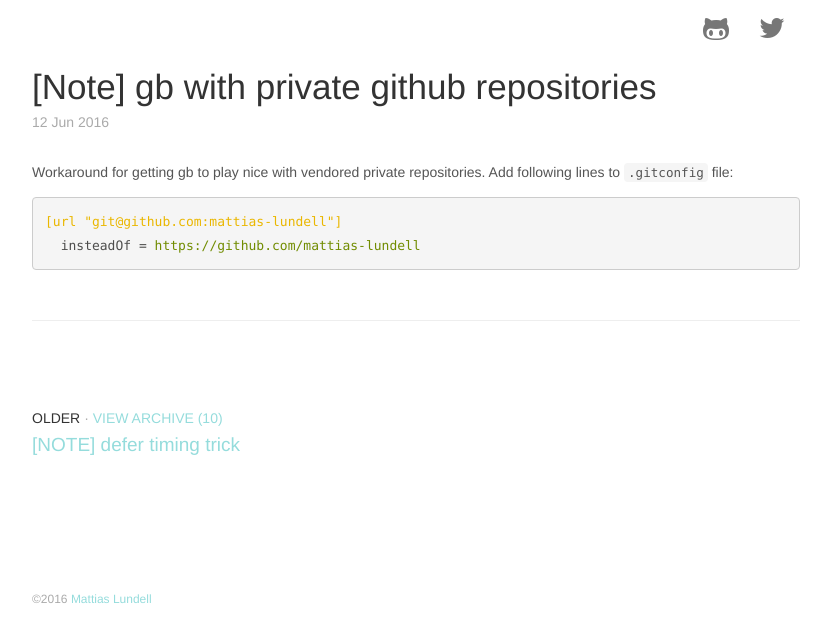
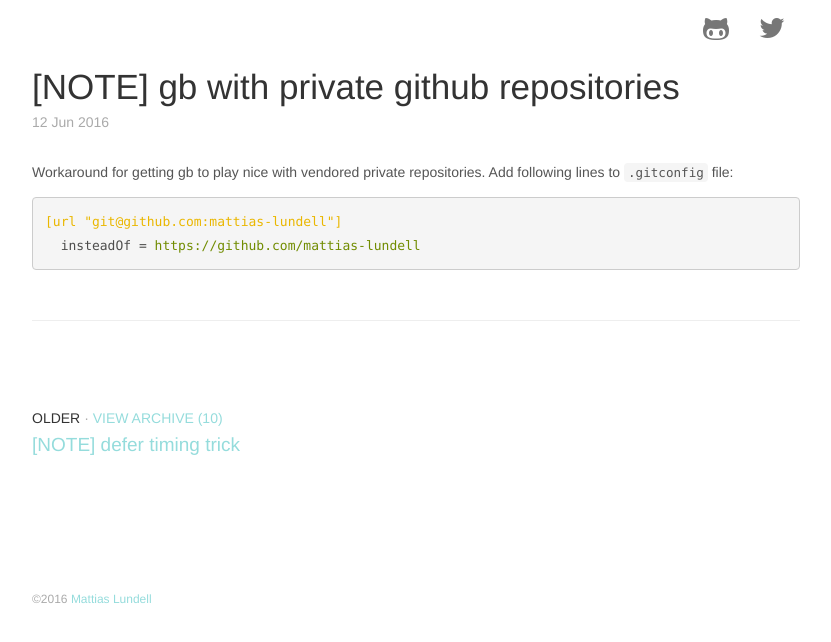
Before and after one commit to mattias-lundell/mattias-lundell.github.io, a Jekyll site: the page built from _posts/2016-06-12-gb-with-private-github-repositories.markdown, in a window 1280 px wide, cut to the strip 164-806 px from the top of the page. Shown: the whole strip, without its empty margins (224-1055 px from the left). Built offline with Jekyll 4.4.1, drawn with Linux system fonts in a browser that asks for light colours; nearby versions of some CDN libraries.

```diff
--- a/_posts/2016-06-12-gb-with-private-github-repositories.markdown
+++ b/_posts/2016-06-12-gb-with-private-github-repositories.markdown
@@ -1,5 +1,5 @@
 ---
-title: "[Note] gb with private github repositories"
+title: "[NOTE] gb with private github repositories"
 date: 2016-06-12T21:44:18+02:00
 categories: golang
 ---
```
